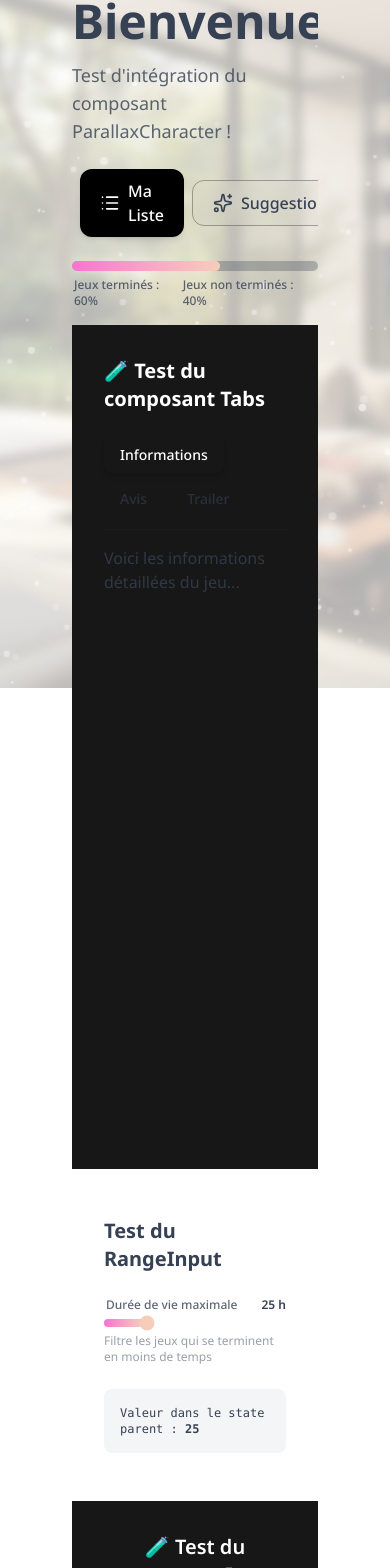
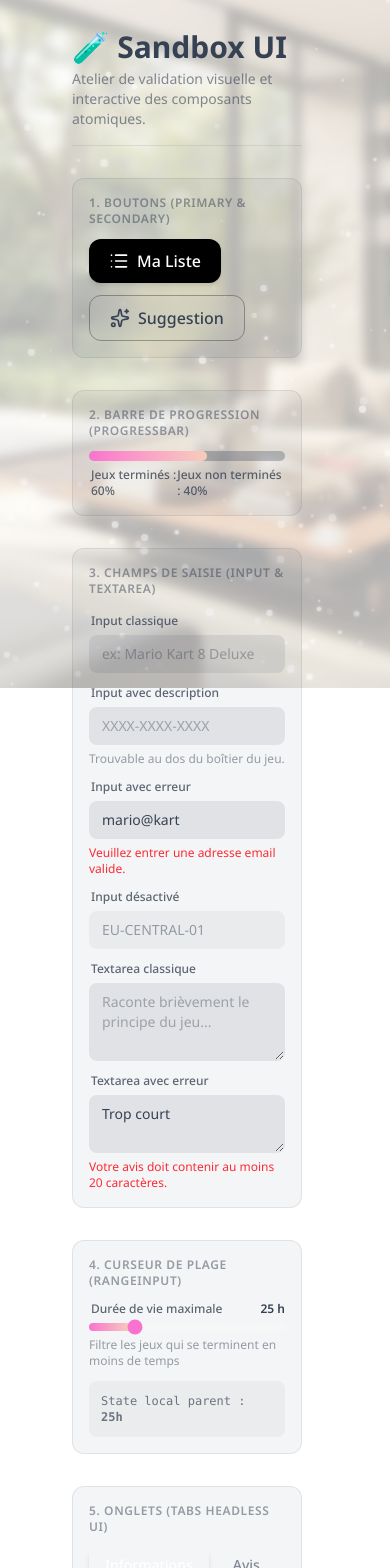
Before and after one commit to Christo-fr/my-collection, a Next.js app: page /sandbox in a window 390 px wide. Shown: the part 156-1724 px from the top of the page. Built offline with nearby package versions, Linux system fonts and the light colour scheme.

Commit message:
fix : tri sandbox & pill jauge input range visible

```diff
--- a/app/sandbox/page.tsx
+++ b/app/sandbox/page.tsx
@@ -1,31 +1,39 @@
 "use client";
+
+import { useState } from "react";
 import Link from "next/link";
-import ParallaxCharacter from "@/components/layout/ParallaxCharacter";
-import gamesData from "@/data/games.json";
-import GameCard from "@/components/game/GameCard";
-import { Game } from "@/types/game";
-
-import Button from "@/components/ui/Button";
 import { List, Sparkles } from "lucide-react";
 
+// 📦 Imports des Composants UI Atomiques
+import Button from "@/components/ui/Button";
 import ProgressBar from "@/components/ui/ProgressBar";
 import Input from "@/components/ui/Input";
 import Textarea from "@/components/ui/Textarea";
 import RangeInput from "@/components/ui/RangeInput";
-import { useState } from "react";
 import Tabs from "@/components/ui/Tabs";
 
-export default function Home() {
-  // On récupère le tout premier jeu de ton fichier JSON
+// 🎮 Imports Métier & Layout
+import GameCard from "@/components/game/GameCard";
+import ParallaxCharacter from "@/components/layout/ParallaxCharacter";
+import gamesData from "@/data/games.json";
+import { Game } from "@/types/game";
+
+export default function SandboxPage() {
+  // ---------------------------------------------------------------------------
+  // 1. ÉTATS LOCAUX & DONNÉES DE TEST (MOCKS)
+  // ---------------------------------------------------------------------------
   const sampleGame = gamesData[0] as Game;
   const anotherGame = gamesData[210] as Game;
+
+  // State local pour valider le RangeInput
   const [duration, setDuration] = useState(25);
 
+  // Données de test pour le composant Tabs
   const sampleTabs = [
     {
       label: "Informations",
       content: (
-        <p className="text-main/80">
+        <p className="text-main/80 text-sm">
           Voici les informations détaillées du jeu...
         </p>
       ),
@@ -33,31 +41,45 @@ export default function Home() {
     {
       label: "Avis",
       content: (
-        <p className="text-main/80">Voici mon avis personnel sur le jeu...</p>
+        <p className="text-main/80 text-sm">
+          Voici mon avis personnel sur le jeu...
+        </p>
       ),
     },
     {
       label: "Trailer",
       content: (
-        <p className="text-main/80">Intégration de la vidéo YouTube ici.</p>
+        <p className="text-main/80 text-sm">
+          Intégration de la vidéo YouTube ici.
+        </p>
       ),
     },
   ];
 
   return (
-    <div className="relative w-full h-full flex justify-between px-12">
-      {/* Zone Texte (Gauche 50%) */}
-      <div className="w-full mb-12 overflow-y-auto lg:w-1/2 !mb-12 h-auto">
-        <div
-          className="part w-full z-10 space-y-4 lg:h-full overflow-y-auto [scrollbar-width:thin]
-                   [scrollbar-color:transparent_transparent]
-                   hover:[scrollbar-color:rgba(255,255,255,0.3)_transparent]"
-        >
-          <h1 className="text-5xl font-bold text-main">Bienvenue</h1>
-          <p className="text-main/80 text-lg">
-            Test d'intégration du composant ParallaxCharacter !
+    <div className="relative w-full h-full flex justify-between px-12 py-8 gap-8">
+      {/* ========================================================================
+        ZONE GAUCHE (50%) : Catalogue de nos composants UI
+        ========================================================================
+      */}
+      {/* ZONE GAUCHE (50% desktop, 100% mobile avec scroll natif) */}
+      <div className="w-full lg:w-1/2 lg:overflow-y-auto lg:max-h-[calc(100vh-5rem)] pr-4 space-y-8 [scrollbar-width:thin] [scrollbar-color:transparent_transparent] hover:[scrollbar-color:rgba(255,255,255,0.3)_transparent]">
+        {/* EN-TÊTE DE LA SANDBOX */}
+        <header className="space-y-1 border-b border-main/10 pb-4">
+          <h1 className="text-3xl font-bold text-main">🧪 Sandbox UI</h1>
+          <p className="text-main/60 text-sm">
+            Atelier de validation visuelle et interactive des composants
+            atomiques.
           </p>
-          <div className="flex items-center gap-2 p-2">
+        </header>
+        {/* -------------------------------------------------------------------
+            SECTION 1 : BOUTONS (<Button />)
+            ------------------------------------------------------------------- */}
+        <section className="space-y-3 bg-main/5 p-4 rounded-xl border border-main/10">
+          <h2 className="text-xs font-semibold text-main/50 uppercase tracking-wider">
+            1. Boutons (Primary & Secondary)
+          </h2>
+          <div className="flex items-center gap-3 flex-wrap">
             <Button
               variant="primary"
               href="/liste"
@@ -74,23 +96,75 @@ export default function Home() {
               Suggestion
             </Button>
           </div>
+        </section>
+        {/* -------------------------------------------------------------------
+            SECTION 2 : BARRE DE PROGRESSION (<ProgressBar />)
+            ------------------------------------------------------------------- */}
+        <section className="space-y-3 bg-main/5 p-4 rounded-xl border border-main/10">
+          <h2 className="text-xs font-semibold text-main/50 uppercase tracking-wider">
+            2. Barre de progression (ProgressBar)
+          </h2>
           <ProgressBar
             value={60}
             labelLeft="Jeux terminés"
-            labelRight="Jeux non terminés "
+            labelRight="Jeux non terminés"
             showPercentage={true}
           />
+        </section>
+        {/* -------------------------------------------------------------------
+            SECTION 3 : INPUTS TEXTE & TEXTAREAS (<Input />, <Textarea />)
+            ------------------------------------------------------------------- */}
+        <section className="space-y-4 bg-main/5 p-4 rounded-xl border border-main/10">
+          <h2 className="text-xs font-semibold text-main/50 uppercase tracking-wider">
+            3. Champs de saisie (Input & Textarea)
+          </h2>
 
-          <div className="min-h-screen bg-neutral-900 text-white p-8">
-            <div className="max-w-xl mx-auto space-y-6">
-              <h1 className="text-xl font-bold">🧪 Test du composant Tabs</h1>
-              <Tabs items={sampleTabs} />
+          <div className="space-y-3">
+            <Input
+              label="Input classique"
+              placeholder="ex: Mario Kart 8 Deluxe"
+            />
+
+            <Input
+              label="Input avec description"
+              placeholder="XXXX-XXXX-XXXX"
+              description="Trouvable au dos du boîtier du jeu."
+            />
+
+            <Input
+              label="Input avec erreur"
+              type="email"
+              defaultValue="mario@kart"
+              error="Veuillez entrer une adresse email valide."
+            />
+
+            <Input
+              label="Input désactivé"
+              defaultValue="EU-CENTRAL-01"
+              disabled
+            />
+
+            <Textarea
+              label="Textarea classique"
+              placeholder="Raconte brièvement le principe du jeu..."
+              rows={3}
+            />
+
+            <Textarea
+              label="Textarea avec erreur"
+              defaultValue="Trop court"
+              error="Votre avis doit contenir au moins 20 caractères."
+              rows={2}
+            />
           </div>
-          </div>
-
-          <div className="p-8 max-w-md mx-auto space-y-6">
-            <h1 className="text-xl font-bold text-main">Test du RangeInput</h1>
-
+        </section>
+        {/* -------------------------------------------------------------------
+            SECTION 4 : SLIDER DE DURÉE (<RangeInput />)
+            ------------------------------------------------------------------- */}
+        <section className="space-y-3 bg-main/5 p-4 rounded-xl border border-main/10">
+          <h2 className="text-xs font-semibold text-main/50 uppercase tracking-wider">
+            4. Curseur de plage (RangeInput)
+          </h2>
           <RangeInput
             label="Durée de vie maximale"
             description="Filtre les jeux qui se terminent en moins de temps"
@@ -101,96 +175,46 @@ export default function Home() {
             step={5}
             unit="h"
           />
-
-            {/* Un petit readout pour vérifier que la valeur remonte bien au parent */}
-            <div className="p-4 bg-main/5 rounded-lg text-xs font-mono">
-              Valeur dans le state parent :{" "}
-              <span className="text-accent font-bold">{duration}</span>
+          <div className="p-3 bg-main/5 rounded-lg text-xs font-mono text-main/70">
+            State local parent :{" "}
+            <span className="text-accent font-bold">{duration}h</span>
           </div>
-          </div>
-
-          <div className="min-h-screen bg-neutral-900 text-white p-8 flex flex-col items-center justify-center">
-            <div className="">
-              <h1 className="text-xl font-semibold mb-4 text-center">
-                🧪 Test du composant Input
-              </h1>
-
-              {/* 1. Input Classique avec Label et Placeholder */}
-              <Input label="Nom de jeu" placeholder="ex: Mario Kart 8 Deluxe" />
-
-              {/* 2. Input avec Description */}
-              <Input
-                label="Clé de licence"
-                placeholder="XXXX-XXXX-XXXX"
-                description="Trouvable au dos du boîtier du jeu."
-              />
-
-              {/* 3. Input avec Erreur */}
-              <Input
-                label="Adresse email"
-                type="email"
-                defaultValue="mario@kart"
-                error="Veuillez entrer une adresse email valide."
-              />
-
-              {/* 4. Input Désactivé */}
-              <Input
-                label="ID Serveur (lecture seule)"
-                defaultValue="EU-CENTRAL-01"
-                disabled
-              />
-
-              {/* 1. Input classique */}
-              <Input label="Titre du jeu" placeholder="ex: Banjo-Kazooie" />
-
-              {/* 2. Textarea standard (4 lignes par défaut) */}
-              <Textarea
-                label="Description / Résumé"
-                placeholder="Raconte brièvement le principe du jeu ou tes impressions..."
-              />
-
-              {/* 3. Textarea avec description d'aide + hauteur personnalisée (3 lignes) */}
-              <Textarea
-                label="Notes de progression"
-                placeholder="Détails sur les succès restants..."
-                description="Ces notes restent privées."
-                rows={3}
-              />
-
-              {/* 4. Textarea avec message d'erreur */}
-              <Textarea
-                label="Avis critique"
-                defaultValue="Trop court"
-                error="Votre avis doit contenir au moins 20 caractères."
-              />
-
-              {/* 5. Textarea Désactivé */}
-              <Textarea
-                label="Journal du serveur (lecture seule)"
-                defaultValue="Connecté à EU-Central-01. Sync OK."
-                disabled
-                rows={2}
-              />
-            </div>
-          </div>
-
-          <div className="flex items gap-2 p-2">
-            {/* On teste la carte en taille normale */}
-            <div className="w-52">
+        </section>
+        {/* -------------------------------------------------------------------
+            SECTION 5 : ONGLETS HAUTE-ACCESSIBILITÉ (<Tabs />)
+            ------------------------------------------------------------------- */}
+        <section className="space-y-3 bg-main/5 p-4 rounded-xl border border-main/10">
+          <h2 className="text-xs font-semibold text-main/50 uppercase tracking-wider">
+            5. Onglets (Tabs Headless UI)
+          </h2>
+          <Tabs items={sampleTabs} />
+        </section>
+        {/* -------------------------------------------------------------------
+            SECTION 6 : CARTES DE JEU (<GameCard />)
+            ------------------------------------------------------------------- */}
+        <section className="space-y-3 bg-main/5 p-4 rounded-xl border border-main/10">
+          <h2 className="text-xs font-semibold text-main/50 uppercase tracking-wider">
+            6. Cartes de jeux (GameCard)
+          </h2>
+          <div className="flex items-center gap-4">
+            <div className="w-48">
               <Link href={`/fiche/${sampleGame.id}`}>
                 <GameCard game={sampleGame} variant="default" />
               </Link>
             </div>
-            {/* On teste la carte en taille normale */}
-            <div className="w-52">
+            <div className="w-48">
               <Link href={`/fiche/${anotherGame.id}`}>
                 <GameCard game={anotherGame} variant="default" />
               </Link>
             </div>
           </div>
+        </section>
       </div>
-      </div>
-      {/* Zone Personnage (Droite 50%) */}
+
+      {/* ========================================================================
+        ZONE DROITE (50%) : Personnage d'ambiance avec effet Parallaxe
+        ========================================================================
+      */}
       <div className="hidden lg:block w-1/2 h-full relative">
         <ParallaxCharacter
           image={{
--- a/components/ui/RangeInput.tsx
+++ b/components/ui/RangeInput.tsx
@@ -80,7 +80,7 @@ export const RangeInput = forwardRef<HTMLInputElement, RangeProps>(
             // CSS dynamique : Remplissage en dégradé jusqu'à `percentage`%, puis fond sombre pour le reste
             background: `linear-gradient(to right, var(--grad-start) 0%, var(--grad-end) ${percentage}%, rgba(255, 255, 255, 0.15) ${percentage}%)`,
           }}
-          className={`w-full accent-[var(--grad-end)] cursor-pointer h-2 rounded-lg appearance-none bg-grad-end ${className}`}
+          className={`w-full accent-[var(--grad-start)] dark:accent-[var(--grad-end)] cursor-pointer h-2 rounded-lg appearance-none bg-grad-end ${className}`}
           ref={ref}
           {...props}
         />
```
Lines whose indentation alone changed are shown as unchanged.
